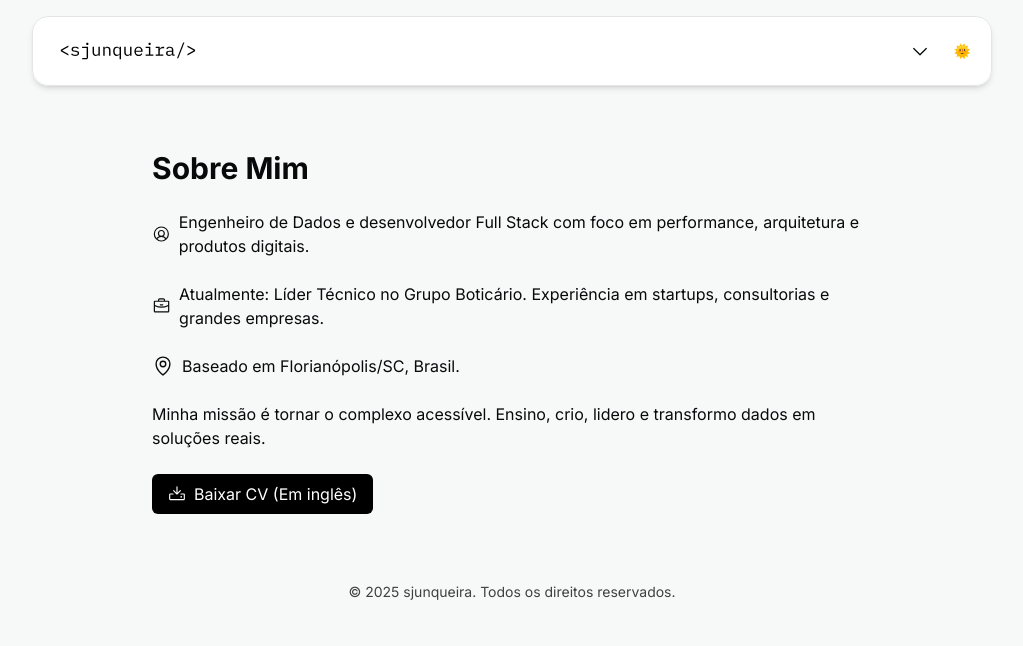
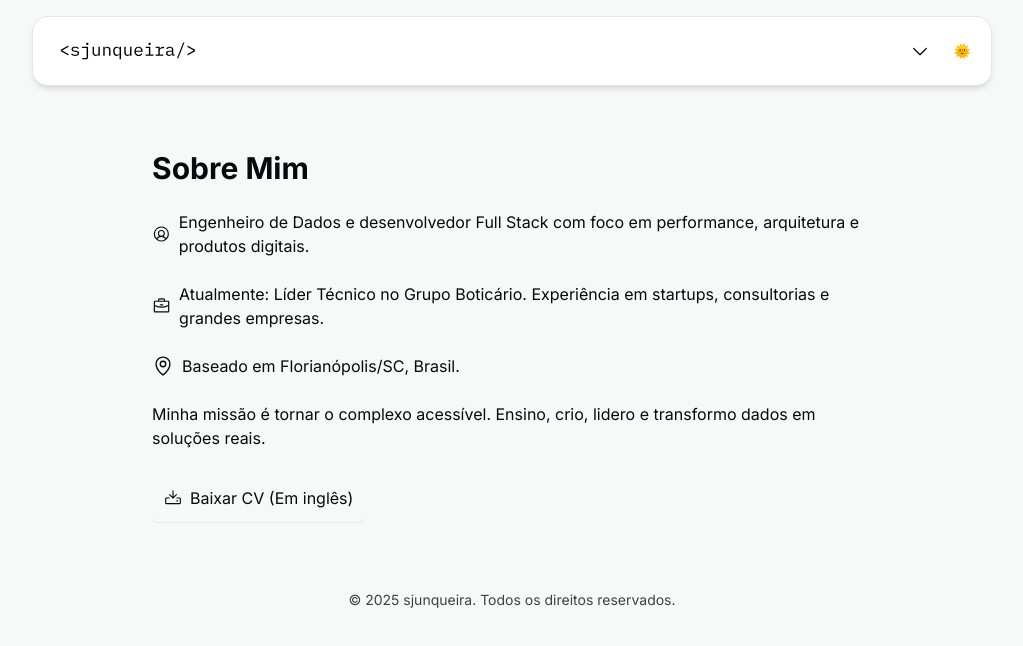
Before and after one commit to sjunqueira/sjunqueira.com.br, a Next.js app: page /sobre in a window 1280 px wide. Shown: the top 646 px of the page, without its empty margins (128-1151 px from the left). Built offline with nearby package versions, Linux system fonts and the light colour scheme.

Commit message:
fix: text on blog page

```diff
--- a/src/app/blog/page.tsx
+++ b/src/app/blog/page.tsx
@@ -36,7 +36,7 @@ export default async function IndexPage() {
           Compartilho insights práticos, tutoriais e reflexões de carreira.
         </p>
         <div className="py-20 text-center text-lg font-semibold">
-          Ops, parece que nenhum post foi carregado 😔
+          Ops, parece que não tem nenhum post por aqui 😔
         </div>
       </main>
     );
--- a/src/app/sobre/page.tsx
+++ b/src/app/sobre/page.tsx
@@ -32,7 +32,7 @@ export default function Sobre() {
         <a
           href={"/resume.pdf"}
           download="CV-Sergio.pdf"
-          className="inline-flex items-center gap-2 rounded-md bg-black px-4 py-2 text-white transition hover:bg-gray-800"
+          className="b-2 inline-flex items-center gap-2 rounded-md p-3 shadow-2xs"
         >
           <DownloadIcon size={18} />
           Baixar CV (Em inglês)
```
Also changed, not shown: .sanity/runtime/app.js, .sanity/runtime/index.html.
